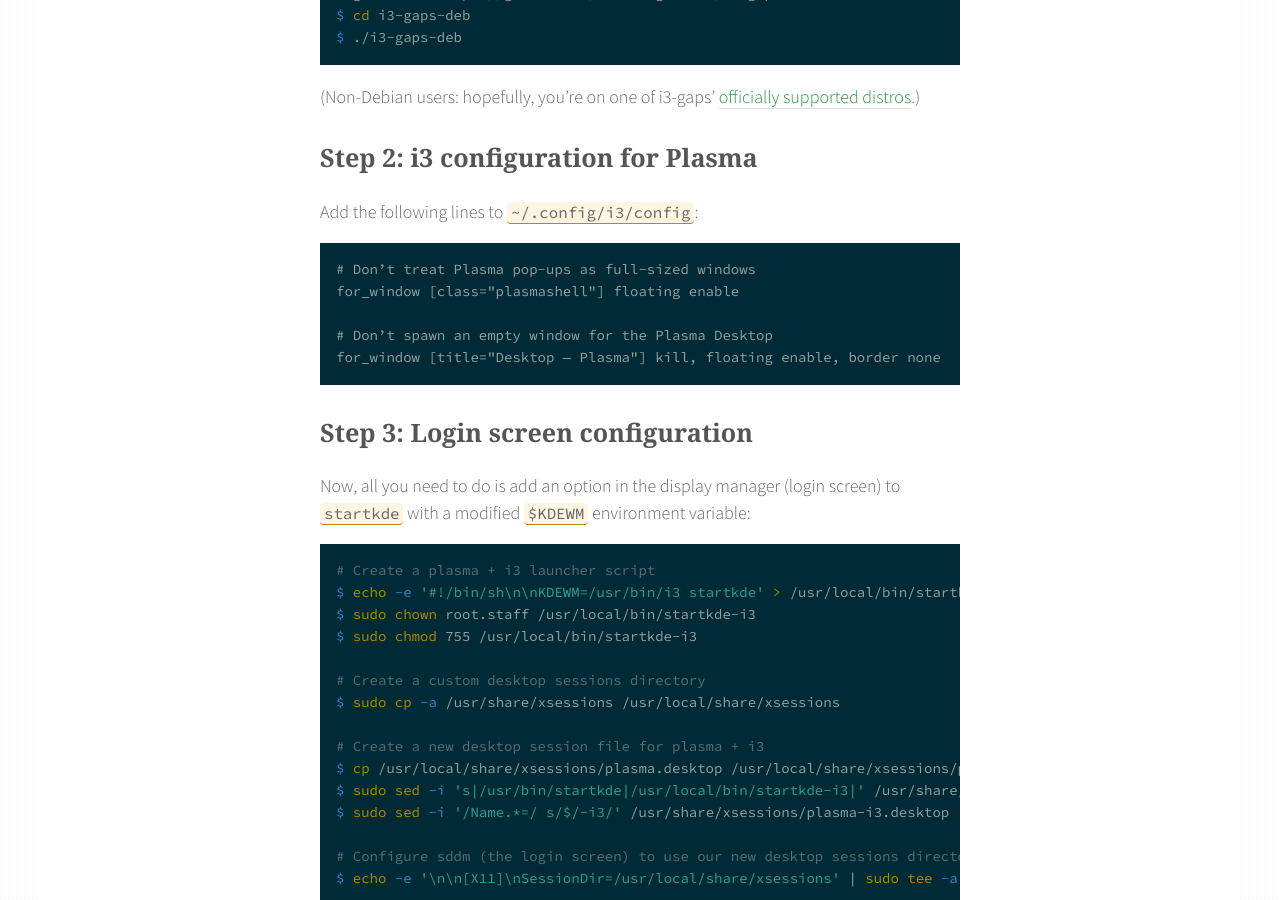
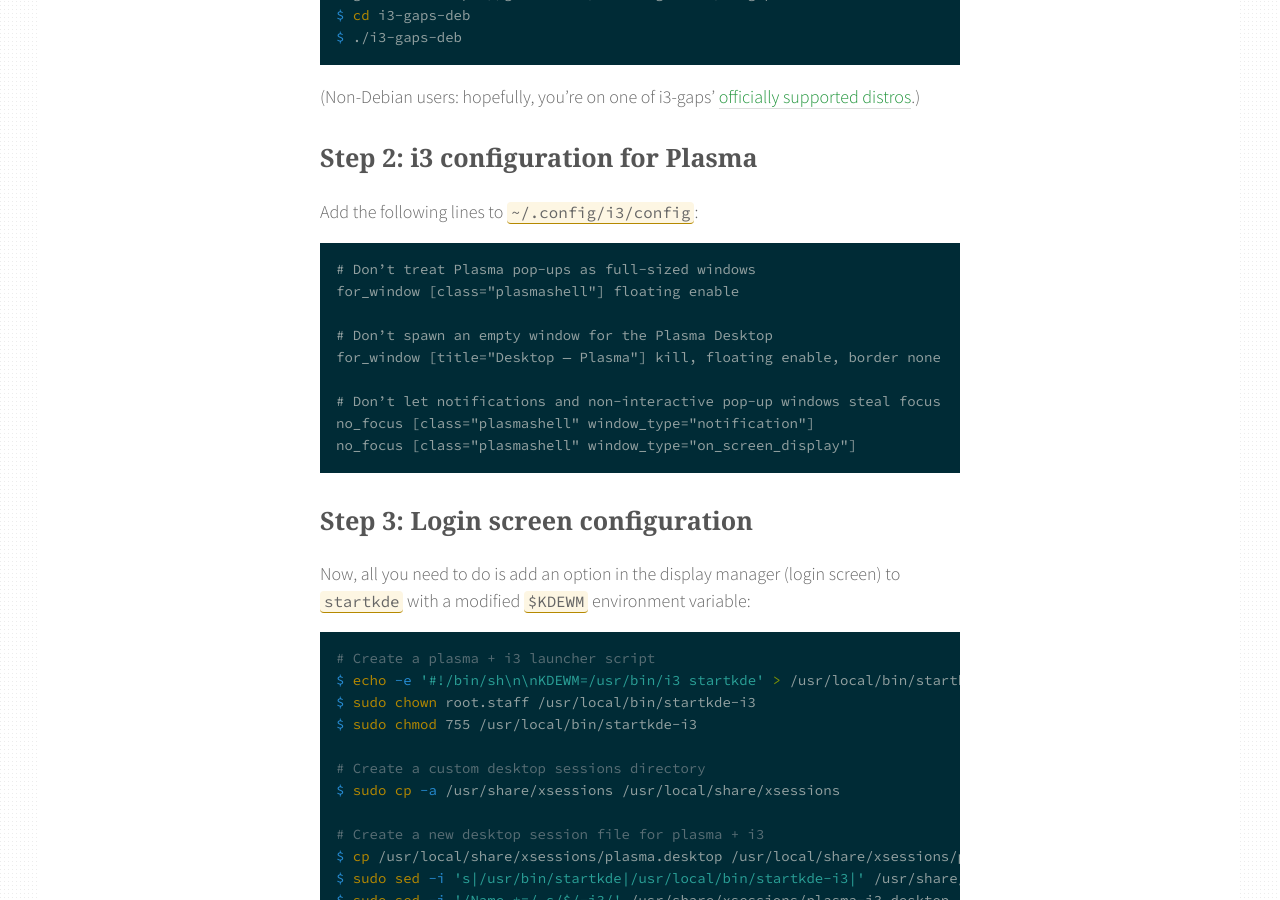
Before and after one commit to rlue/ryanlue.com, a Jekyll site: the page built from _posts/2019-06-13-kde-i3.md, in a window 1280 px wide and 900 px high, scrolled down 3635 px. Built offline with Jekyll 4.4.1, drawn with Linux system fonts in a browser that asks for light colours; some web fonts are replaced; a script that is not in the unit is left out.

Commit message:
Update kde-i3 post with better i3 config rules

````diff
--- a/_posts/2019-06-13-kde-i3.md
+++ b/_posts/2019-06-13-kde-i3.md
@@ -102,6 +102,10 @@ for_window [class="plasmashell"] floating enable
 
 # Don’t spawn an empty window for the Plasma Desktop
 for_window [title="Desktop — Plasma"] kill, floating enable, border none
+
+# Don’t let notifications and non-interactive pop-up windows steal focus
+no_focus [class="plasmashell" window_type="notification"]
+no_focus [class="plasmashell" window_type="on_screen_display"]
 ```
 
 ### Step 3: Login screen configuration
````
